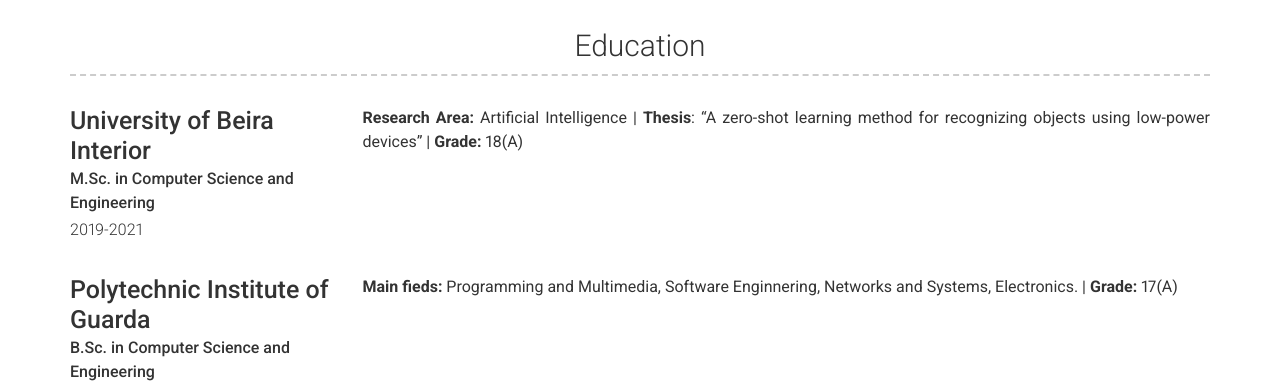
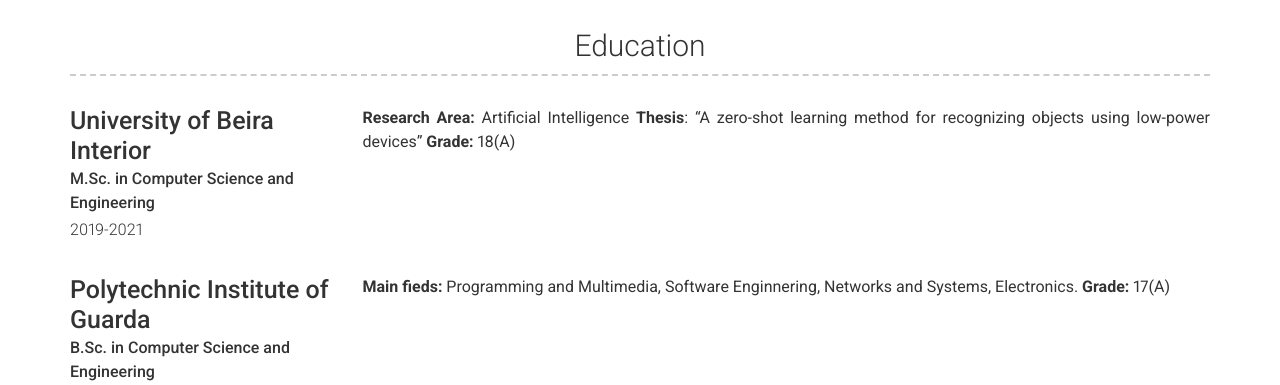
Before and after one commit to CristianoPatricio/cristianopatricio.github.io, a Jekyll site: the page built from index.md, in a window 1280 px wide. Shown: the part 877-1262 px from the top of the page. Built offline with Jekyll 4.4.1, drawn with Linux system fonts in a browser that asks for light colours; nearby versions of some CDN libraries.

Commit message:
Update experience

```diff
--- a/_data/education.yml
+++ b/_data/education.yml
@@ -3,15 +3,15 @@
   name: University of Beira Interior
   dates: 2019-2021
   qualification: M.Sc. in Computer Science and Engineering
-  description: | # this will include new lines to allow paragraphs
-    **Research Area:** Artificial Intelligence |
-    **Thesis**: "A zero-shot learning method for recognizing objects using low-power devices" |
+  description: > # this will include new lines to allow paragraphs
+    **Research Area:** Artificial Intelligence
+    **Thesis**: "A zero-shot learning method for recognizing objects using low-power devices"
     **Grade:** 18(A)
 
 - layout: left
   name: Polytechnic Institute of Guarda
   dates: 2016-2019
   qualification: B.Sc. in Computer Science and Engineering
-  description: | # this will include new lines to allow paragraphs
-    **Main fieds:** Programming and Multimedia, Software Enginnering, Networks and Systems, Electronics. |
+  description: > # this will include new lines to allow paragraphs
+    **Main fieds:** Programming and Multimedia, Software Enginnering, Networks and Systems, Electronics.
     **Grade:** 17(A)
```
